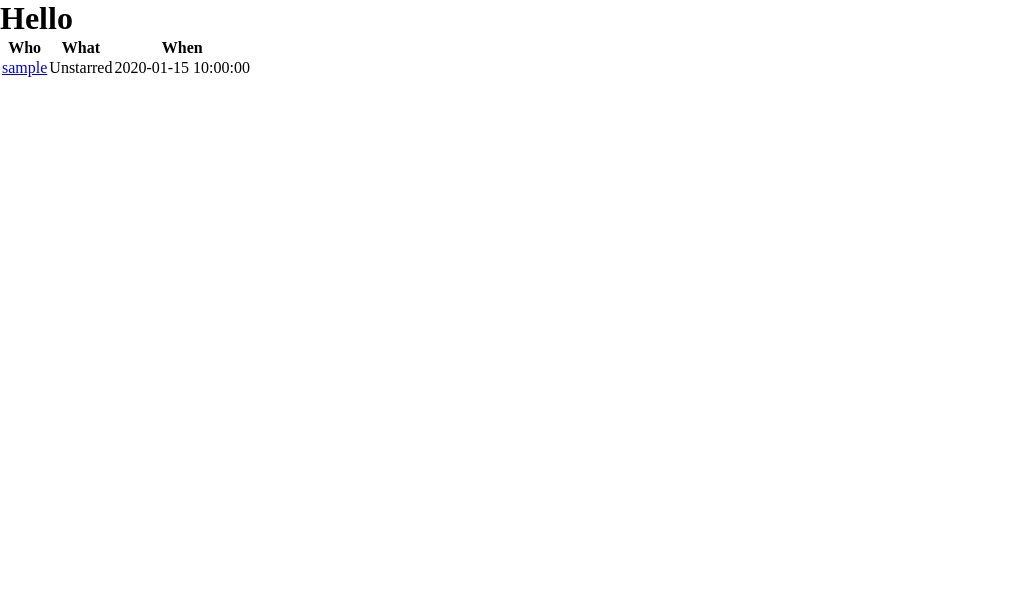
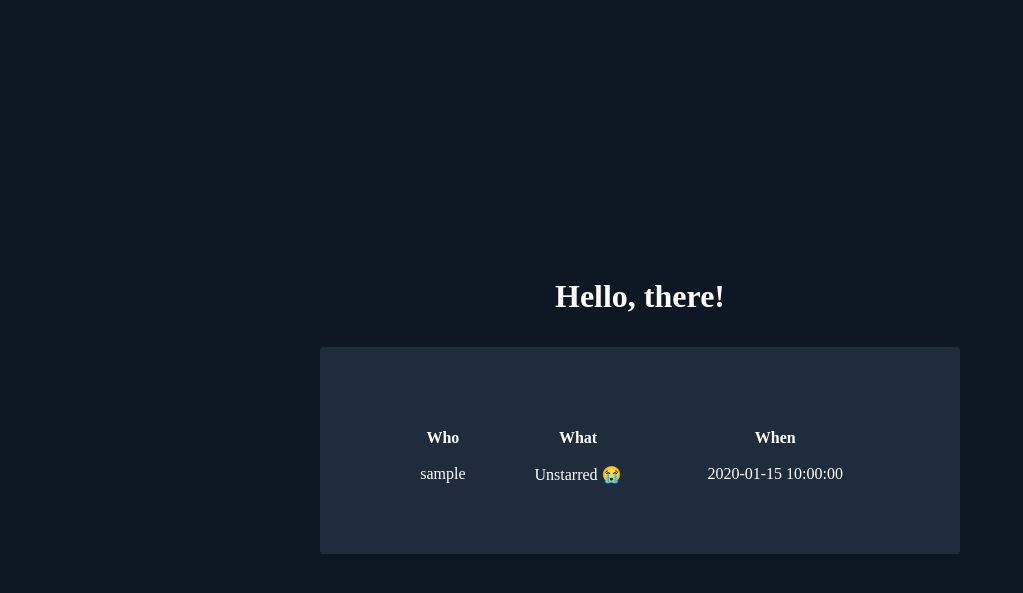
Before and after one commit to kollaaj/M6_G3-DevOps_Testing-Webhook, a Flask app: page / in a window 1280 px wide. Shown: the top 593 px of the page, without its empty margins (0-1023 px from the left). Run offline with Flask 2, Linux system fonts and the light colour scheme; a database or web service that is not in the repository returns one stand-in record (values such as "Sample title").

Commit message:
added minor styling

```diff
--- a/static/css/main.css
+++ b/static/css/main.css
@@ -3,3 +3,37 @@
   margin: 0;
   padding: 0;
 }
+
+body {
+  background-color: #0E1824;
+  color: #fff;
+}
+
+.container {
+  height: 100vh;
+  display: flex;
+  flex-direction: column;
+  justify-content: center;
+  align-items: center;
+
+}
+
+h1 {
+  margin: 2rem;
+}
+
+table {
+  background-color: #1F2C3C;
+  width: 40rem;
+  border-radius: 4px;
+  padding: 4rem;
+}
+
+th {
+  padding: 1rem;
+}
+
+td {
+  text-align: center;
+  padding-bottom: 0.3rem;
+}
--- a/templates/index.html
+++ b/templates/index.html
@@ -9,7 +9,8 @@
   <script src="" defer></script>
 </head>
 <body>
-  <h1>Hello</h1>
+  <div class="container">
+    <h1>Hello, there!</h1>
     <table>
       <thead>
         <tr>
@@ -21,12 +22,12 @@
       <tbody>
         {% for trigger in triggers %}
           <tr>
-          <td><a href="{{ trigger['sender']['html_url'] }}">{{ trigger['sender']['login'] }}</a></td>
+            <td>{{ trigger['sender']['login'] }}</td>
             <td>
               {% if trigger.action == 'created' %}
-              Starred
+                Starred &#129321;
               {% else %}
-              Unstarred
+                Unstarred &#128557;
               {% endif %}
             </td>
             <td>{{ trigger['my_timestamp'] }}</td>
@@ -34,5 +35,6 @@
         {% endfor %}
       </tbody>
     </table>
+  </div>
 </body>
 </html>
```
Also changed, not shown: README.md. Lines whose indentation alone changed are shown as unchanged.
